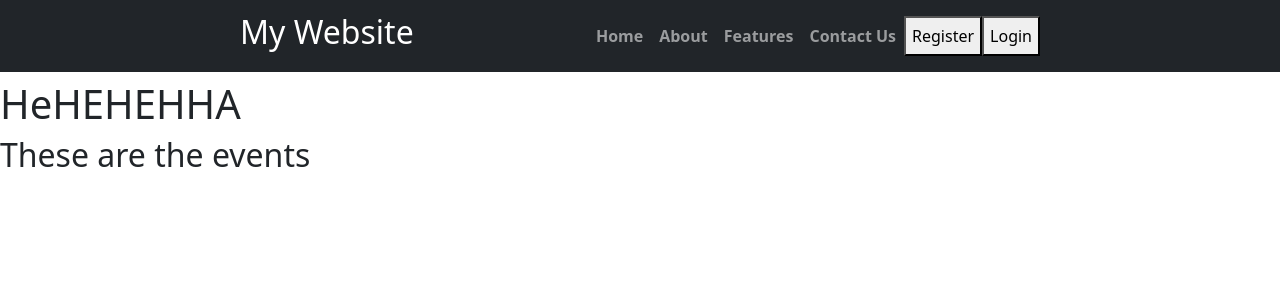
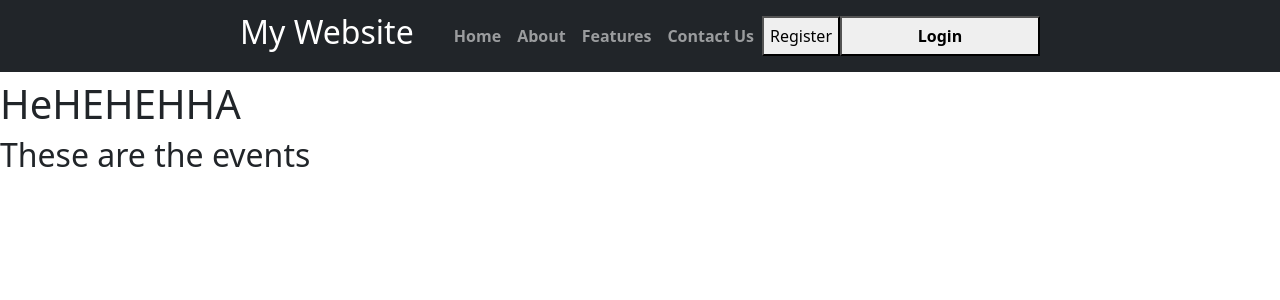
Before and after one commit to nyjc-computing-2425/hellopanda, a Flask app: page /student in a window 1280 px wide. Shown: the top 300 px of the page. Run offline with Flask 3, Linux system fonts and the light colour scheme.

Commit message:
bolded button text

```diff
--- a/templates/components/navbar/navbar.html
+++ b/templates/components/navbar/navbar.html
@@ -3,7 +3,12 @@
     font-weight:bold;
   }
 
-  .button {
+  #loginbutton {
+    font-weight:bold;
+    width:200px;
+  }
+
+  #registerbutton {
     font-weight:bold;
     width:200px;
   }
```
